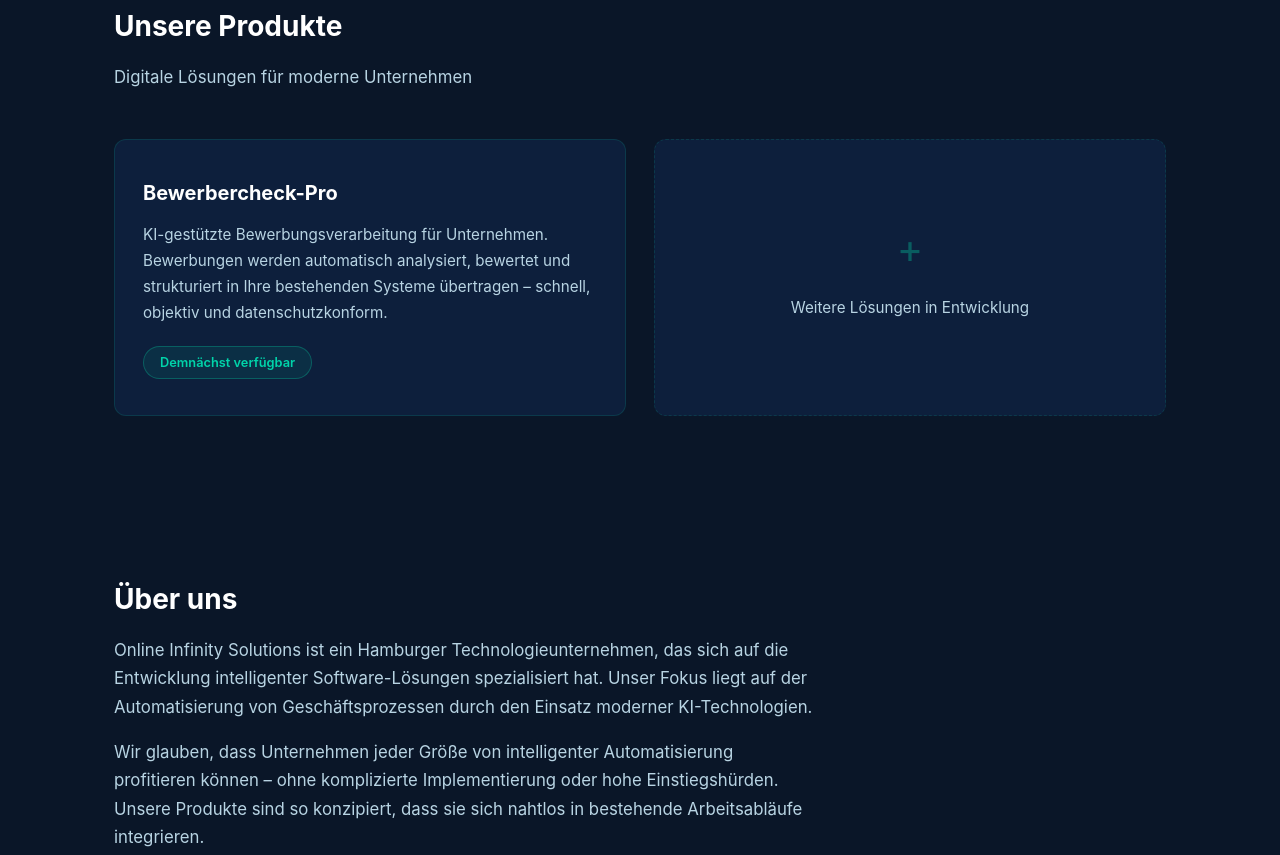
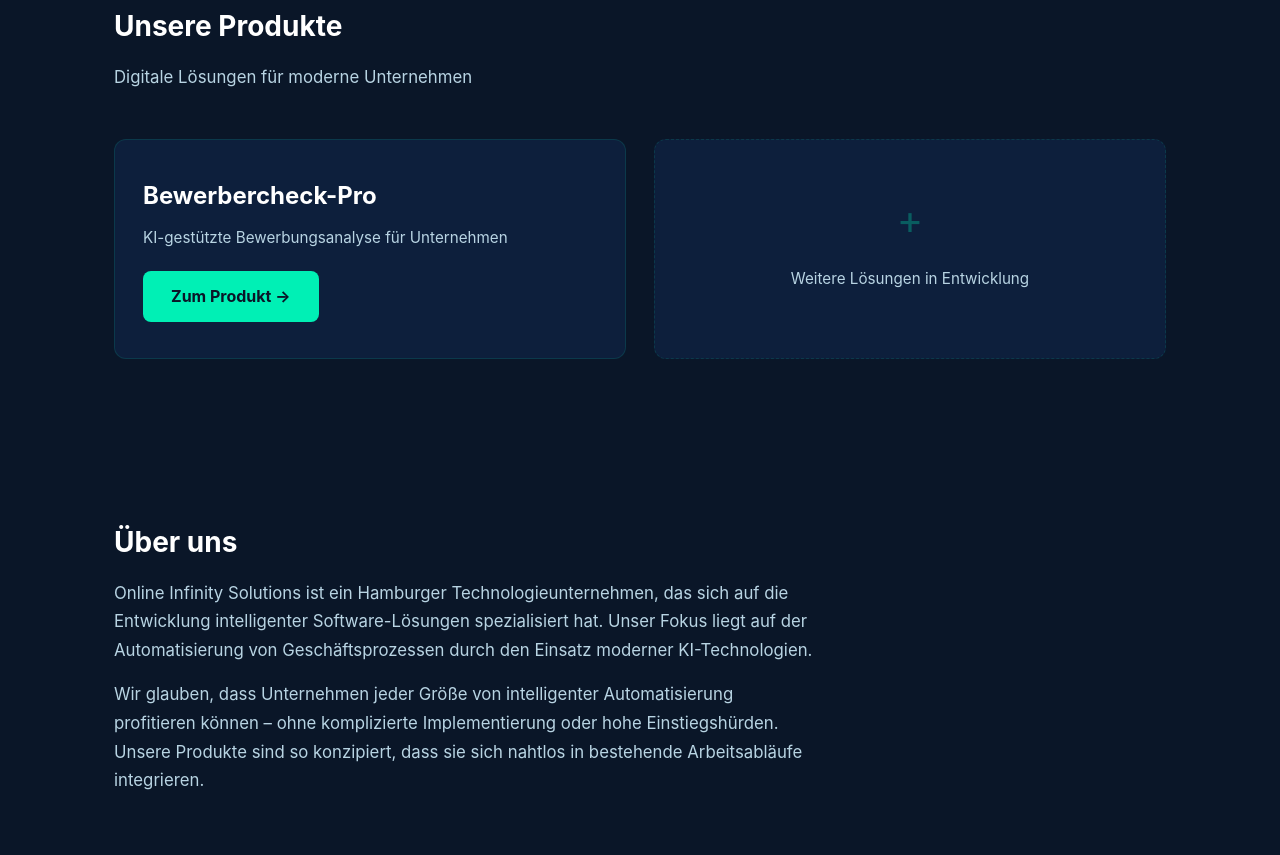
Before and after one commit to budsxbach/systemautomatik-website, a plain HTML site: page index.html in a window 1280 px wide. Shown: the part 757-1612 px from the top of the page. Drawn offline with Linux system fonts and the light colour scheme.

Commit message:
Update Bewerbercheck-Pro Karte: vereinfachte Darstellung mit direktem Button zur Produkt-Homepage
Co-Authored-By: Claude Sonnet 4.6 <noreply@anthropic.com>

```diff
--- a/index.html
+++ b/index.html
@@ -151,6 +151,10 @@
             position: relative;
         }
 
+        .product-card.clickable {
+            cursor: pointer;
+        }
+
         .product-card:hover {
             border-color: rgba(0, 240, 181, 0.35);
             box-shadow: var(--glow);
@@ -177,11 +181,6 @@
             padding: 5px 16px;
             font-size: 0.8rem;
             font-weight: 600;
-        }
-
-        .badge-soon {
-            background: rgba(0, 240, 181, 0.08);
-            color: var(--accent-dim);
         }
 
         .product-card.placeholder {
@@ -289,10 +288,14 @@
         <p class="section-subtitle">Digitale Lösungen für moderne Unternehmen</p>
         <div class="products-grid">
             <!-- Bewerbercheck-Pro -->
-            <div class="product-card">
-                <h3>Bewerbercheck-Pro</h3>
-                <p>KI-gestützte Bewerbungsverarbeitung für Unternehmen. Bewerbungen werden automatisch analysiert, bewertet und strukturiert in Ihre bestehenden Systeme übertragen – schnell, objektiv und datenschutzkonform.</p>
-                <span class="badge badge-soon">Demnächst verfügbar</span>
+            <div class="product-card" style="display: flex; flex-direction: column; align-items: flex-start; gap: 20px;">
+                <div>
+                    <h3 style="font-size: 1.5rem; margin-bottom: 8px;">Bewerbercheck-Pro</h3>
+                    <p style="margin: 0; font-size: 0.95rem;">KI-gestützte Bewerbungsanalyse für Unternehmen</p>
+                </div>
+                <a href="https://bewerbercheck-pro.systemautomatik.com" style="display: inline-block; background: var(--accent); color: var(--bg-dark); padding: 12px 28px; border-radius: 8px; font-weight: 700; font-size: 1rem; transition: opacity 0.2s;" onmouseover="this.style.opacity='0.85'" onmouseout="this.style.opacity='1'">
+                    Zum Produkt →
+                </a>
             </div>
             <!-- Platzhalter für weitere Produkte -->
             <div class="product-card placeholder">
@@ -327,7 +330,7 @@
             <div class="footer-col">
                 <h4>Erreichbarkeit</h4>
                 <p>Telefon: +49 1523 8415504</p>
-                <a href="mailto:info@systemautomatik.de">info@systemautomatik.de</a>
+                <a href="mailto:info@systemautomatik.com">info@systemautomatik.com</a>
             </div>
             <div class="footer-col">
                 <h4>Rechtliches</h4>
```
Also changed, not shown: datenschutz.html (+1 -1 lines), impressum.html (+1 -1 lines).
